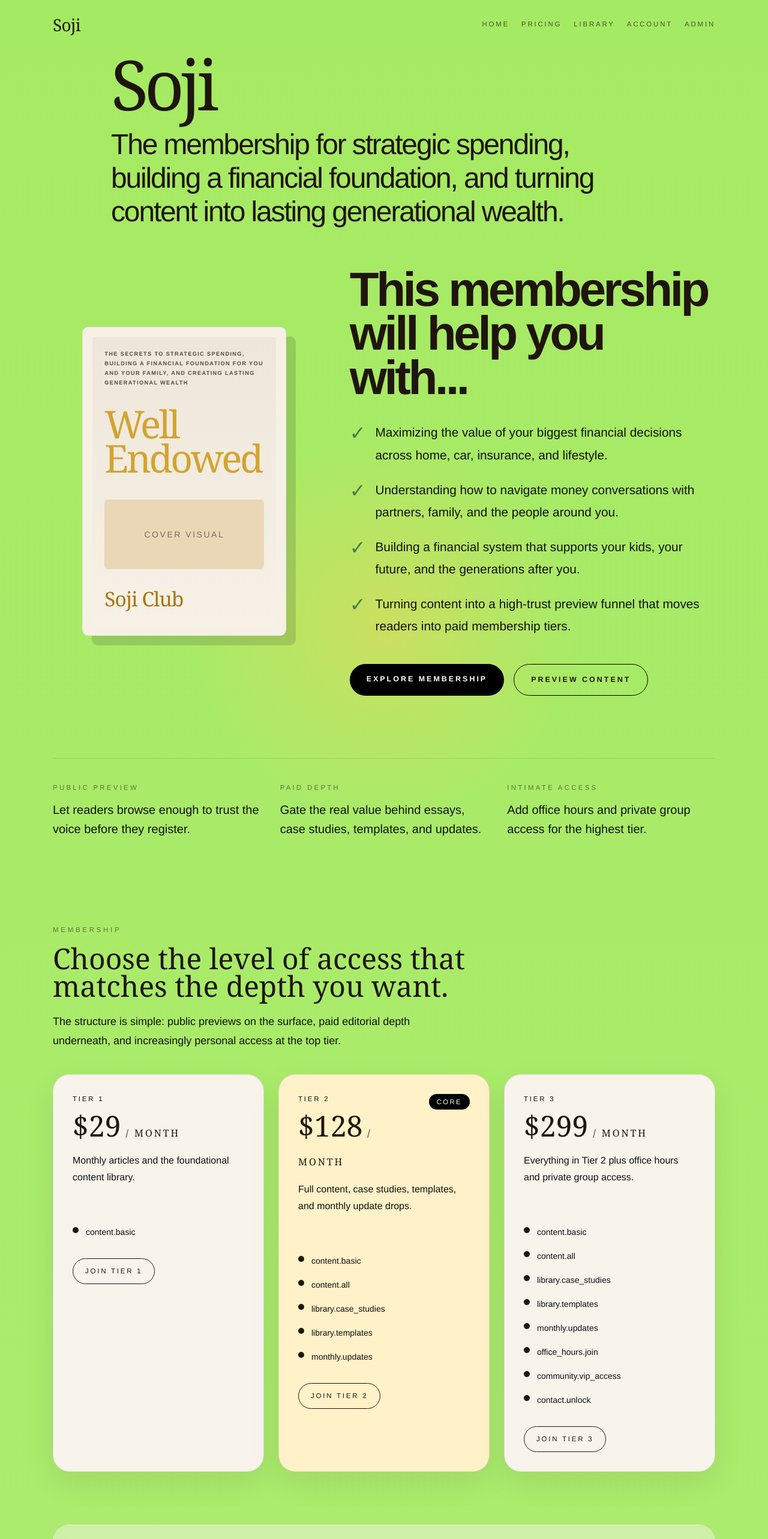
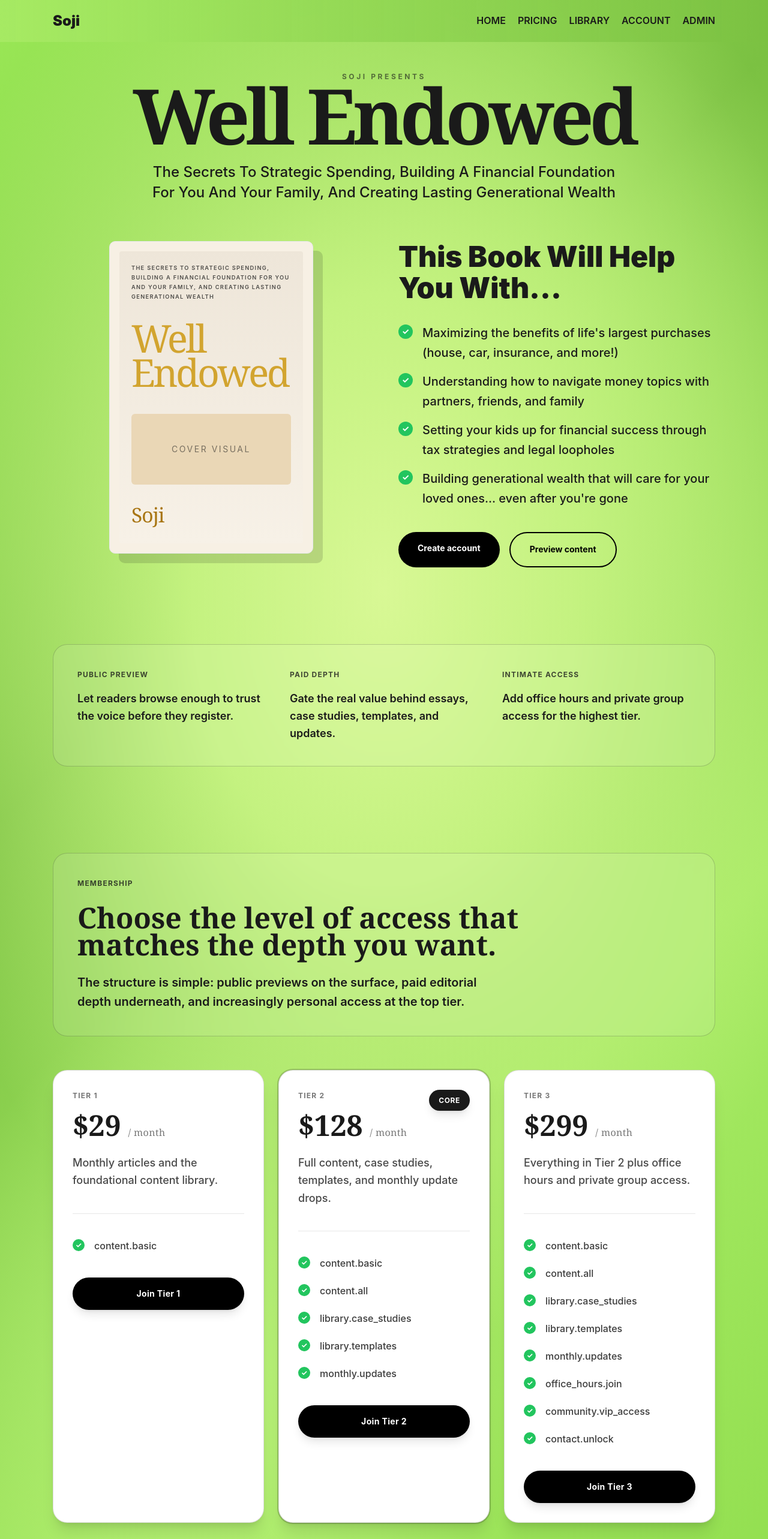
Before and after one commit to jayliang42/soji-web, a Next.js app in the folder apps/web/: page / in a window 1280 px wide. Shown: the top 2566 px of the page at 60% size. Built offline with nearby package versions, Linux system fonts and the light colour scheme.

Commit message:
feat(web): refine campaign landing page styling

```diff
--- a/apps/web/src/app/globals.css
+++ b/apps/web/src/app/globals.css
@@ -5,13 +5,16 @@
 :root {
   color-scheme: light;
   --bg: #a6ea63;
-  --bg-soft: #acec6f;
-  --paper: #f8f3eb;
-  --ink: #111111;
-  --muted: rgba(17, 17, 17, 0.72);
-  --accent: #efd35a;
-  --accent-soft: rgba(239, 211, 90, 0.42);
-  --border: rgba(17, 17, 17, 0.12);
+  --bg-soft: #b8f078;
+  --paper: #ffffff;
+  --ink: #1a1a1a;
+  --muted: rgba(26, 26, 26, 0.72);
+  --accent: #ffd700;
+  --accent-soft: rgba(255, 215, 0, 0.42);
+  --border: rgba(26, 26, 26, 0.12);
+  --success: #22c55e;
+  --warning: #f59e0b;
+  --error: #ef4444;
 }
 
 * {
@@ -22,10 +25,14 @@ body {
   margin: 0;
   min-height: 100vh;
   background:
-    radial-gradient(circle at 50% 34%, rgba(239, 211, 90, 0.5), transparent 15%),
-    linear-gradient(180deg, var(--bg) 0%, var(--bg-soft) 100%);
+    radial-gradient(ellipse 100% 60% at 50% 30%, #d8f895 0%, #c4f280 25%, transparent 65%),
+    radial-gradient(ellipse 80% 40% at 30% 70%, #b8f078 0%, transparent 50%),
+    radial-gradient(ellipse 90% 50% at 70% 20%, #a6ea63 0%, transparent 40%),
+    linear-gradient(135deg, #9ae856 0%, #7bc142 30%, #a6ea63 60%, #88d946 100%);
   color: var(--ink);
-  font-family: "Helvetica Neue", Helvetica, Arial, sans-serif;
+  font-family: "Inter", "Helvetica Neue", Helvetica, Arial, sans-serif;
+  line-height: 1.6;
+  font-weight: 400;
 }
 
 a {
--- a/apps/web/src/app/layout.tsx
+++ b/apps/web/src/app/layout.tsx
@@ -20,14 +20,14 @@ export default function RootLayout({
   return (
     <html lang="en">
       <body>
-        <header className="sticky top-0 z-20 bg-[rgba(166,234,99,0.88)] backdrop-blur">
-          <div className="mx-auto flex max-w-6xl items-center justify-between px-6 py-5">
-            <Link href="/" className="font-display text-[1.75rem] tracking-tight text-cocoa">
+        <header className="sticky top-0 z-20 bg-gradient-to-r from-richgreen to-darkgreen/90 backdrop-blur-sm">
+          <div className="mx-auto flex max-w-6xl flex-wrap items-center justify-between gap-3 px-6 py-4">
+            <Link href="/" className="text-2xl font-black text-darktext">
               Soji
             </Link>
-            <nav className="flex items-center gap-5 text-[0.72rem] uppercase tracking-[0.24em] text-cocoa/70">
+            <nav className="flex flex-wrap items-center justify-end gap-x-5 gap-y-2 text-sm font-semibold uppercase tracking-[0.16em] text-darktext md:text-base md:tracking-normal">
               {navigation.map((item) => (
-                <Link key={item.href} href={item.href}>
+                <Link key={item.href} href={item.href} className="hover:opacity-70 transition-opacity">
                   {item.label}
                 </Link>
               ))}
@@ -35,12 +35,14 @@ export default function RootLayout({
           </div>
         </header>
         {children}
-        <footer className="border-t border-black/10 px-6 py-10">
-          <div className="mx-auto flex max-w-6xl items-center justify-between gap-6 text-sm text-cocoa/65">
-            <p>Soji is an editorial money membership with public previews and paid depth.</p>
-            <div className="flex gap-4 uppercase tracking-[0.22em]">
-              <Link href="/pricing">Join</Link>
-              <Link href="/library">Preview</Link>
+        <footer className="border-t border-darktext/15 bg-brightwhite px-6 py-12">
+          <div className="mx-auto flex max-w-6xl flex-col items-start justify-between gap-5 text-sm text-darktext/70 md:flex-row md:items-center">
+            <p className="font-semibold">
+              Soji presents Well Endowed, an editorial money membership with public previews and paid depth.
+            </p>
+            <div className="flex gap-6 font-semibold">
+              <Link href="/pricing" className="hover:text-darktext transition-colors">Join</Link>
+              <Link href="/library" className="hover:text-darktext transition-colors">Preview</Link>
             </div>
           </div>
         </footer>
--- a/apps/web/src/app/page.tsx
+++ b/apps/web/src/app/page.tsx
@@ -6,21 +6,23 @@ import { SectionShell } from "@/components/section-shell";
 export default function HomePage() {
   return (
     <main>
-      <section className="mx-auto max-w-6xl px-6 pb-16 pt-2">
-        <div className="mx-auto max-w-[910px]">
-          <h1 className="font-display text-[5.4rem] leading-[0.86] tracking-[-0.06em] text-cocoa md:text-[7.2rem]">
-            Soji
+      <section className="mx-auto max-w-6xl px-6 pb-16 pt-12">
+        <div className="mx-auto max-w-[920px] text-center">
+          <p className="text-xs font-bold uppercase tracking-[0.3em] text-darktext/60">
+            Soji presents
+          </p>
+          <h1 className="font-display text-7xl leading-[0.85] tracking-[-0.055em] text-darktext md:text-9xl font-black">
+            Well Endowed
           </h1>
-          <p className="mt-6 max-w-[860px] text-[2.05rem] leading-[1.17] tracking-[-0.045em] text-cocoa md:text-[3rem]">
-            The membership for strategic spending, building a financial foundation,
-            and turning content into lasting generational wealth.
+          <p className="mt-6 max-w-[800px] mx-auto text-xl leading-[1.4] text-darktext md:text-2xl font-medium">
+            The Secrets To Strategic Spending, Building A Financial Foundation For You And Your Family, And Creating Lasting Generational Wealth
           </p>
         </div>
-        <div className="mt-16 grid gap-14 lg:grid-cols-[0.72fr_1fr] lg:items-center">
-          <div className="mx-auto w-full max-w-[340px]">
+        <div className="mt-16 grid gap-12 lg:grid-cols-2 lg:items-start">
+          <div className="mx-auto w-full max-w-[340px] order-2 lg:order-1">
             <div className="relative rounded-[10px] border border-black/18 bg-[#f7f0e4] p-4 shadow-[16px_16px_0_rgba(17,17,17,0.14)]">
               <div className="aspect-[0.7] rounded-[4px] bg-[linear-gradient(180deg,#eee6d9_0%,#f7f1e7_100%)] p-5">
-                <p className="text-[0.58rem] font-semibold uppercase leading-4 tracking-[0.14em] text-cocoa/75">
+                <p className="text-[0.58rem] font-semibold uppercase leading-4 tracking-[0.14em] text-darktext/75">
                   The secrets to strategic spending, building a financial foundation
                   for you and your family, and creating lasting generational wealth
                 </p>
@@ -32,42 +34,44 @@ export default function HomePage() {
                     Endowed
                   </p>
                 </div>
-                <div className="mt-10 rounded-[6px] bg-[#ead7b6] px-4 py-12 text-center text-sm uppercase tracking-[0.18em] text-cocoa/55">
+                <div className="mt-10 rounded-[6px] bg-[#ead7b6] px-4 py-12 text-center text-sm uppercase tracking-[0.18em] text-darktext/55">
                   Cover visual
                 </div>
                 <p className="mt-6 font-display text-[2.1rem] tracking-[-0.03em] text-[#a87512]">
-                  Soji Club
+                  Soji
                 </p>
               </div>
             </div>
           </div>
-          <div className="max-w-[650px]">
-            <h2 className="text-[3.5rem] font-semibold leading-[0.92] tracking-[-0.055em] text-cocoa md:text-[5rem]">
-              This membership will help you with...
+          <div className="max-w-[680px] order-1 lg:order-2">
+            <h2 className="text-4xl font-black leading-[1.1] text-darktext md:text-5xl">
+              This Book Will Help You With...
             </h2>
-            <div className="mt-9 space-y-5 text-lg leading-8 text-cocoa/88 md:text-[1.3rem] md:leading-[2.35rem]">
+            <div className="mt-8 space-y-4 text-lg leading-relaxed text-darktext md:text-xl">
               {[
-                "Maximizing the value of your biggest financial decisions across home, car, insurance, and lifestyle.",
-                "Understanding how to navigate money conversations with partners, family, and the people around you.",
-                "Building a financial system that supports your kids, your future, and the generations after you.",
-                "Turning content into a high-trust preview funnel that moves readers into paid membership tiers."
+                "Maximizing the benefits of life's largest purchases (house, car, insurance, and more!)",
+                "Understanding how to navigate money topics with partners, friends, and family",
+                "Setting your kids up for financial success through tax strategies and legal loopholes",
+                "Building generational wealth that will care for your loved ones... even after you're gone"
               ].map((point) => (
-                <div key={point} className="flex gap-4">
-                  <span className="mt-1 text-[2rem] leading-none text-[#447c4c]">✓</span>
-                  <p>{point}</p>
+                <div key={point} className="flex gap-4 items-start">
+                  <div className="flex-shrink-0 w-6 h-6 rounded-full bg-checkgreen flex items-center justify-center mt-0.5">
+                    <span className="text-white text-sm font-bold">✓</span>
+                  </div>
+                  <p className="font-medium">{point}</p>
                 </div>
               ))}
             </div>
-            <div className="mt-11 flex flex-wrap gap-4">
+            <div className="mt-10 flex flex-wrap gap-4">
               <Link
-                href="/pricing"
-                className="rounded-full bg-black px-7 py-4 text-[0.78rem] font-semibold uppercase tracking-[0.24em] text-white"
+                href="/login"
+                className="rounded-full bg-black px-8 py-4 text-sm font-bold text-white hover:bg-gray-800 transition-all duration-200"
               >
-                Explore membership
+                Create account
               </Link>
               <Link
                 href="/library"
-                className="rounded-full border border-black px-7 py-4 text-[0.78rem] font-semibold uppercase tracking-[0.24em] text-cocoa"
+                className="rounded-full border-2 border-black px-8 py-4 text-sm font-bold text-black hover:bg-black hover:text-white transition-all duration-200"
               >
                 Preview content
               </Link>
@@ -75,31 +79,33 @@ export default function HomePage() {
           </div>
         </div>
       </section>
-      <section className="mx-auto max-w-6xl px-6 py-10">
-        <div className="grid gap-8 border-t border-black/10 py-10 md:grid-cols-3">
-          <div>
-            <p className="text-[0.72rem] uppercase tracking-[0.28em] text-cocoa/55">
+      <section className="mx-auto max-w-6xl px-6 py-16">
+        <div className="rounded-3xl bg-white/10 backdrop-blur-sm border border-darktext/20 p-10">
+          <div className="grid gap-10 md:grid-cols-3">
+            <div className="space-y-4">
+              <p className="text-xs font-bold uppercase tracking-widest text-darktext/80">
                 Public preview
               </p>
-            <p className="mt-3 text-xl leading-8 text-cocoa/82">
+              <p className="text-lg leading-relaxed text-darktext font-semibold">
                 Let readers browse enough to trust the voice before they register.
               </p>
             </div>
-          <div>
-            <p className="text-[0.72rem] uppercase tracking-[0.28em] text-cocoa/55">
+            <div className="space-y-4">
+              <p className="text-xs font-bold uppercase tracking-widest text-darktext/80">
                 Paid depth
               </p>
-            <p className="mt-3 text-xl leading-8 text-cocoa/82">
+              <p className="text-lg leading-relaxed text-darktext font-semibold">
                 Gate the real value behind essays, case studies, templates, and updates.
               </p>
             </div>
-          <div>
-            <p className="text-[0.72rem] uppercase tracking-[0.28em] text-cocoa/55">
+            <div className="space-y-4">
+              <p className="text-xs font-bold uppercase tracking-widest text-darktext/80">
                 Intimate access
               </p>
-            <p className="mt-3 text-xl leading-8 text-cocoa/82">
+              <p className="text-lg leading-relaxed text-darktext font-semibold">
                 Add office hours and private group access for the highest tier.
               </p>
+            </div>
           </div>
         </div>
       </section>
@@ -114,26 +120,26 @@ export default function HomePage() {
           ))}
         </div>
       </SectionShell>
-      <section className="mx-auto max-w-6xl px-6 pb-24 pt-6">
-        <div className="rounded-[28px] border border-black/12 bg-[rgba(248,243,235,0.46)] px-8 py-10 backdrop-blur md:px-12">
-          <p className="text-[0.72rem] uppercase tracking-[0.28em] text-cocoa/55">
+      <section className="mx-auto max-w-6xl px-6 pb-28 pt-8">
+        <div className="rounded-3xl border border-black/15 bg-white px-10 py-14 shadow-xl md:px-16">
+          <p className="text-xs font-bold uppercase tracking-widest text-darktext/60">
             Start reading
           </p>
-          <h2 className="mt-4 max-w-4xl font-display text-5xl leading-[0.95] text-cocoa">
+          <h2 className="mt-6 max-w-4xl font-display text-5xl leading-[0.95] text-darktext font-bold">
             Build the site like a book launch page, but monetize it like a membership product.
           </h2>
-          <div className="mt-8 flex flex-wrap gap-4">
+          <div className="mt-10 flex flex-wrap gap-5">
             <Link
               href="/library"
-              className="rounded-full bg-black px-7 py-4 text-[0.78rem] font-semibold uppercase tracking-[0.24em] text-white"
+              className="rounded-full bg-black px-8 py-4 text-sm font-bold tracking-wide text-white hover:bg-gray-800 transition-all duration-200 shadow-lg"
             >
               Preview the library
             </Link>
             <Link
-              href="/login"
-              className="rounded-full border border-black px-7 py-4 text-[0.78rem] font-semibold uppercase tracking-[0.24em] text-cocoa"
+              href="/pricing"
+              className="rounded-full border-2 border-black px-8 py-4 text-sm font-bold tracking-wide text-black hover:bg-black hover:text-white transition-all duration-200"
             >
-              Create account
+              View pricing
             </Link>
           </div>
         </div>
--- a/apps/web/src/components/plan-card.tsx
+++ b/apps/web/src/components/plan-card.tsx
@@ -1,3 +1,4 @@
+import Link from "next/link";
 import type { MembershipPlan } from "@soji/types";
 import { cn } from "@/lib/utils";
 
@@ -5,42 +6,47 @@ export function PlanCard({ plan }: { plan: MembershipPlan }) {
   return (
     <div
       className={cn(
-        "flex h-full flex-col rounded-[28px] border border-black/10 bg-[#f8f3eb] p-8 shadow-[0_18px_50px_rgba(17,17,17,0.08)]",
-        plan.featured && "border-black bg-[#fff1c8]"
+        "flex h-full flex-col rounded-3xl border border-darktext/15 bg-white p-8 shadow-xl transition-all duration-200 hover:shadow-2xl",
+        plan.featured && "border-darktext bg-white ring-2 ring-darktext/20"
       )}
     >
       <div className="flex items-start justify-between gap-4">
         <div>
-          <p className="text-[0.72rem] uppercase tracking-[0.24em] text-cocoa/56">
+          <p className="text-xs font-bold uppercase tracking-widest text-darktext/60">
             {plan.name}
           </p>
-          <h3 className="mt-3 font-display text-5xl leading-none text-cocoa">
+          <h3 className="mt-4 font-display text-5xl leading-none text-darktext font-bold">
             ${plan.monthlyPrice}
-            <span className="ml-2 text-base uppercase tracking-[0.18em] text-cocoa/56">
+            <span className="ml-3 text-base font-medium tracking-wide text-darktext/60">
               / month
             </span>
           </h3>
         </div>
         {plan.featured ? (
-          <span className="rounded-full border border-black/10 bg-black px-3 py-1 text-[0.7rem] uppercase tracking-[0.22em] text-white">
+          <span className="rounded-full bg-darktext px-4 py-2 text-xs font-bold uppercase tracking-wider text-brightwhite shadow-lg">
             Core
           </span>
         ) : null}
       </div>
-      <p className="mt-5 text-base leading-7 text-cocoa/72">{plan.description}</p>
-      <div className="mt-8 h-px bg-black/6" />
-      <ul className="mt-8 space-y-4 text-sm text-cocoa/88">
+      <p className="mt-6 text-lg leading-relaxed text-darktext/80 font-medium">{plan.description}</p>
+      <div className="mt-10 h-px bg-darktext/10" />
+      <ul className="mt-10 space-y-5 text-base text-darktext/85">
         {plan.entitlements.map((entitlement) => (
-          <li key={entitlement} className="flex items-start gap-3">
-            <span className="mt-1 inline-block h-2.5 w-2.5 rounded-full bg-cocoa" />
-            <span className="leading-6">{entitlement}</span>
+          <li key={entitlement} className="flex items-start gap-4">
+            <div className="flex-shrink-0 w-5 h-5 rounded-full bg-checkgreen flex items-center justify-center mt-0.5">
+              <span className="text-white text-xs font-bold">✓</span>
+            </div>
+            <span className="leading-relaxed font-medium">{entitlement}</span>
           </li>
         ))}
       </ul>
-      <div className="mt-8">
-        <span className="inline-flex rounded-full border border-cocoa px-5 py-3 text-[0.72rem] uppercase tracking-[0.24em] text-cocoa">
+      <div className="mt-10">
+        <Link
+          href="/login"
+          className="block w-full rounded-full bg-black px-6 py-4 text-center text-sm font-bold tracking-wide text-white hover:bg-gray-800 transition-all duration-200 shadow-lg"
+        >
           Join {plan.name}
-        </span>
+        </Link>
       </div>
     </div>
   );
--- a/apps/web/src/components/section-shell.tsx
+++ b/apps/web/src/components/section-shell.tsx
@@ -11,13 +11,15 @@ export function SectionShell({
   description: string;
 }>) {
   return (
-    <section className="mx-auto max-w-6xl px-6 py-16">
-      <div className="max-w-3xl">
-        <p className="text-[0.72rem] uppercase tracking-[0.32em] text-cocoa/55">{eyebrow}</p>
-        <h2 className="mt-4 font-display text-5xl leading-[0.95] text-cocoa">{title}</h2>
-        <p className="mt-5 max-w-2xl text-lg leading-8 text-cocoa/72">{description}</p>
+    <section className="mx-auto max-w-6xl px-6 py-20">
+      <div className="rounded-3xl bg-white/10 backdrop-blur-sm border border-darktext/20 p-10 mb-14">
+        <div className="max-w-3xl">
+          <p className="text-xs font-bold uppercase tracking-widest text-darktext/80">{eyebrow}</p>
+          <h2 className="mt-6 font-display text-5xl leading-[0.95] text-darktext font-bold">{title}</h2>
+          <p className="mt-6 max-w-2xl text-xl leading-relaxed text-darktext font-semibold">{description}</p>
+        </div>
       </div>
-      <div className="mt-10">{children}</div>
+      <div>{children}</div>
     </section>
   );
 }
--- a/apps/web/tailwind.config.ts
+++ b/apps/web/tailwind.config.ts
@@ -9,11 +9,44 @@ const config: Config = {
         cocoa: "#20150d",
         clay: "#d86b3d",
         shell: "#fffaf4",
-        dune: "#d6c2ac"
+        dune: "#d6c2ac",
+        sage: "#9cb896",
+        cream: "#faf7f0",
+        charcoal: "#2d2d2d",
+        gold: "#d4af37",
+        blush: "#f4e4d6",
+        richgreen: "#a6ea63",
+        darkgreen: "#7bc142",
+        brightwhite: "#ffffff",
+        darktext: "#1a1a1a",
+        checkgreen: "#22c55e"
       },
       fontFamily: {
-        display: ["Georgia", "serif"],
-        body: ["'Trebuchet MS'", "sans-serif"]
+        display: ["Georgia", "'Times New Roman'", "serif"],
+        body: ["'Inter'", "'Helvetica Neue'", "sans-serif"],
+        mono: ["'JetBrains Mono'", "'Fira Code'", "monospace"]
+      },
+      fontSize: {
+        'xs': '0.75rem',
+        'sm': '0.875rem',
+        'base': '1rem',
+        'lg': '1.125rem',
+        'xl': '1.25rem',
+        '2xl': '1.5rem',
+        '3xl': '1.875rem',
+        '4xl': '2.25rem',
+        '5xl': '3rem',
+        '6xl': '3.75rem',
+        '7xl': '4.5rem',
+        '8xl': '6rem',
+        '9xl': '8rem',
+        'hero': '5.5rem',
+        'display': '4rem'
+      },
+      spacing: {
+        '18': '4.5rem',
+        '88': '22rem',
+        '128': '32rem'
       }
     }
   },
```
Lines whose indentation alone changed are shown as unchanged.
